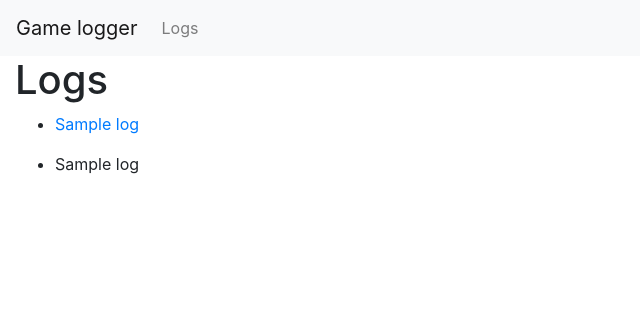
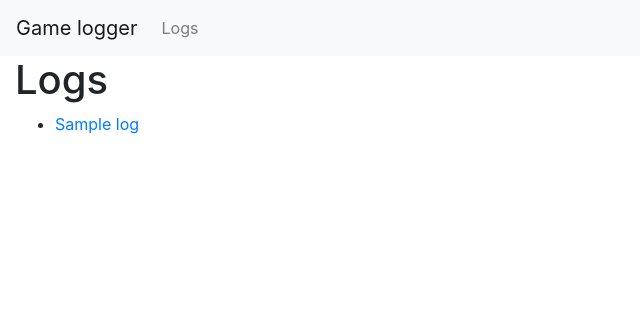
Before and after one commit to rrees/game-logger, a Flask app: template app/templates/list.html in a window 1280 px wide. Shown: the top 316 px of the page, without its empty margins (0-640 px from the left). Run offline with Flask 2, Linux system fonts and the light colour scheme; the template is opened without the code that fills it: most values are stand-ins (such as "Sample title", 1, 10 or a date in 2020); some libraries are stand-ins or nearby versions.

Commit message:
Removes the debug list from the list page

```diff
--- a/app/templates/list.html
+++ b/app/templates/list.html
@@ -12,10 +12,5 @@
         {% endfor %}
     </ul>
 
-    <ul>
-        {% for log in logs %}
-        <li>{{log}}</li>
-        {% endfor %}
-    </ul>
 </div>
 {% endblock %}
```
